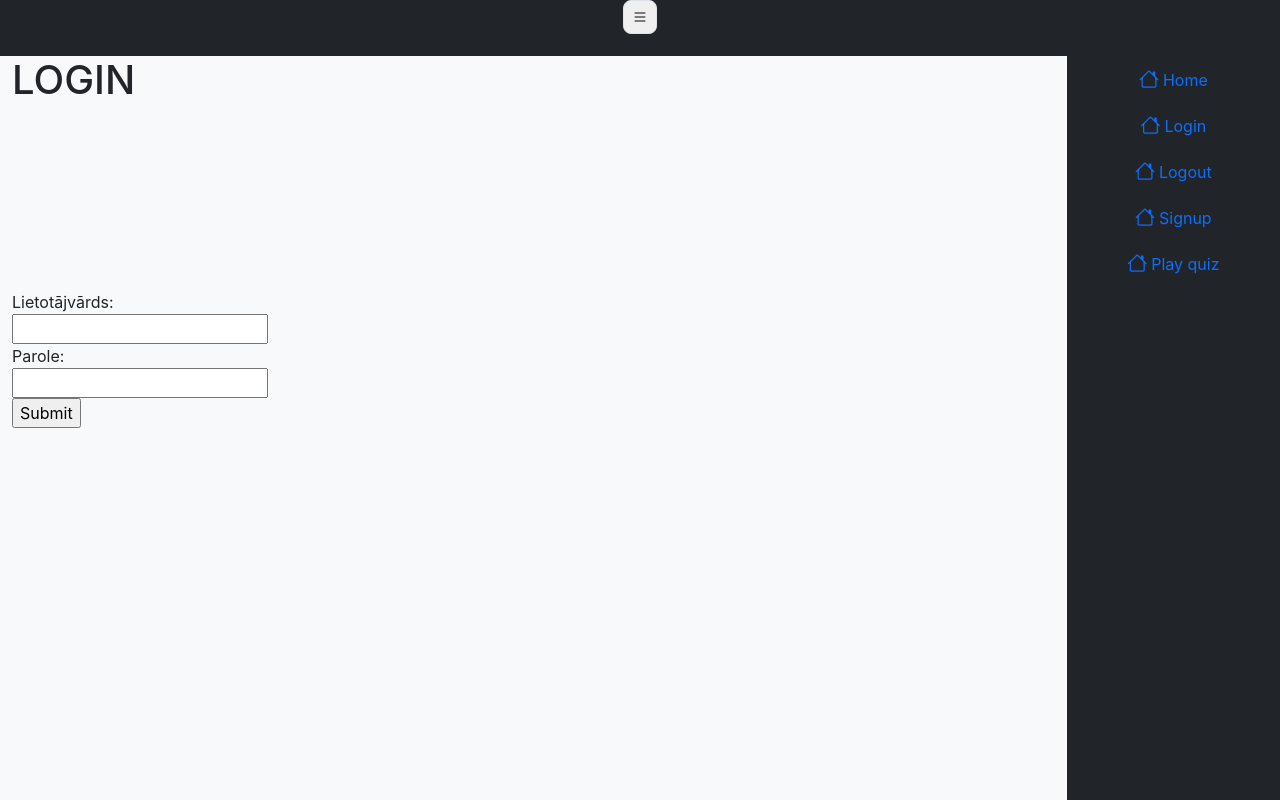
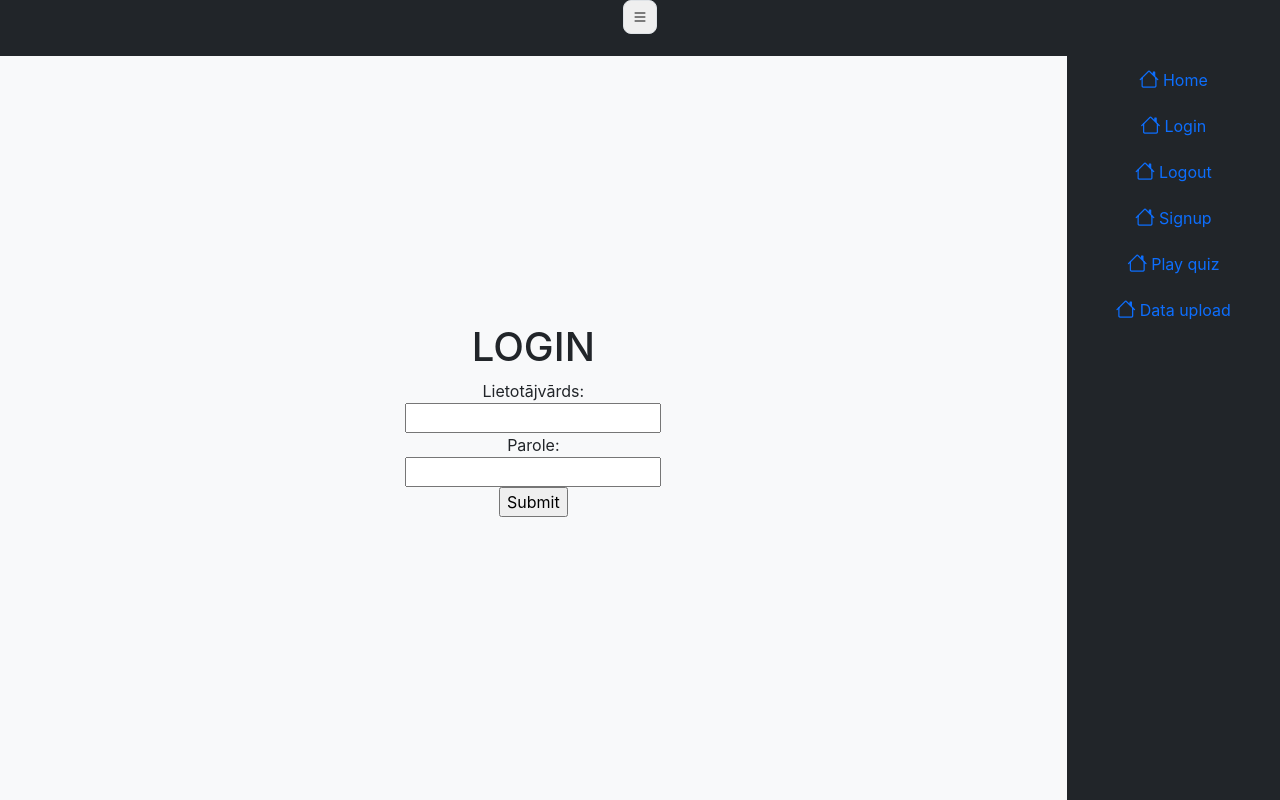
Before and after one commit to snake2205/kultorina, a React (Create React App) app in the folder frontend/: page /login in a window 1280 px wide. Built offline with nearby package versions, Linux system fonts and the light colour scheme; no server answers.

Commit message:
endpointi ir securoti, lai zagli bez logina nevar pieklut nekam

```diff
--- a/frontend/src/pages/auth/login.jsx
+++ b/frontend/src/pages/auth/login.jsx
@@ -1,10 +1,12 @@
 import Login_Form from "../components/forms/login_form";
 function Login() {
     return (
-        <>
-        <h1>LOGIN</h1>
-        <Login_Form />
-        </>
+        <div className="flex-row flex-grow-1 my-auto text-center">
+            <div className="col-12 flex-grow-1">
+                <h1>LOGIN</h1>
+                <Login_Form />
+            </div>
+        </div>
     );
 }
 
--- a/frontend/src/pages/auth/signup.jsx
+++ b/frontend/src/pages/auth/signup.jsx
@@ -1,10 +1,12 @@
 import Signup_Form from "../components/forms/signup_form";
 function Signup() {
     return (
-        <>
-        <h1>SIGNUP</h1>
-        <Signup_Form />
-        </>
+        <div className="flex-row flex-grow-1 my-auto text-center">
+            <div className="col-12 flex-grow-1">
+                <h1>SIGNUP</h1>
+                <Signup_Form />
+            </div>
+        </div>
     );
 }
 
--- a/frontend/src/pages/components/design/Sidebar.jsx
+++ b/frontend/src/pages/components/design/Sidebar.jsx
@@ -76,7 +76,12 @@ function Links() {
             <a href="/make_quiz" className="nav-link text-truncate">
                 <i className="fs-5 bi-house"></i><span className="ms-1 d-inline">Play quiz</span>
             </a>
-            </div>
+        </div>
+        <div className="row p-2">
+            <a href="/data_upload" className="nav-link text-truncate">
+                <i className="fs-5 bi-house"></i><span className="ms-1 d-inline">Data upload</span>
+            </a>
+        </div>
         </>
     );
 }
--- a/frontend/src/pages/components/design/navbar.jsx
+++ b/frontend/src/pages/components/design/navbar.jsx
@@ -14,10 +14,8 @@ function NavBar() {
                 </div>
             </div>
             <div className="row flex-grow-1" style={{ maxHeight: "93%" }}>
-                <div className="col-12 col-sm-10 overflow-auto bg-light h-100 d-flex">
-                <div className="row flex-row flex-grow-1">
+                <div className="col-12 col-sm-10 overflow-auto bg-light d-flex h-100">
                     <Outlet />
-                    </div>
                     </div>
                 <Sidebar />
             </div>
--- a/frontend/src/pages/components/forms/data_upload_form.jsx
+++ b/frontend/src/pages/components/forms/data_upload_form.jsx
@@ -18,7 +18,7 @@ function Data_Upload_Form() {
         payload.append(`categories`, data.categories[0]); {/* pievieno payload datus no formas */ }
         payload.append(`field`, data.field);
         payload.append(`data`, data.data[0]);
-        axios.post("http://127.0.0.1:8000/admin/data_upload", payload)
+        axios.post("http://127.0.0.1:8000/admin/data_upload", payload, { headers:  token  } )
             .then((res) => { setError(res.data.detail);})
             .catch((err) => {
                 setError(return_error(err));
--- a/frontend/src/pages/components/forms/make_quiz_form.jsx
+++ b/frontend/src/pages/components/forms/make_quiz_form.jsx
@@ -10,6 +10,7 @@ function Make_Quiz_Form() {
     const FotoQ = ["lokācija", "gadskaitļi", "Karte", "ātrums"];
     const AudioQ = ["komponists", "nosaukums", "gadskaitlis"];
     const [redirect, setRedirect] = useState();
+    const { token, setToken } = useToken();
 
     let options = null;
     let type = null;
@@ -48,7 +49,7 @@ function Make_Quiz_Form() {
         const payload = new FormData();
         payload.append("field", data.map((e) => e.field));
         payload.append("question", data.map((e) => e.question));
-        axios.post("http://127.0.0.1:8000/quiz/make_quiz", payload)
+        axios.post("http://127.0.0.1:8000/quiz/make_quiz", payload, { headers: token })
             .then((res) => {
                 data.forEach((e, i) => {
                     e.quest = res.data[i];
@@ -69,7 +70,7 @@ function Make_Quiz_Form() {
         })
         var arr = JSON.stringify(arr);
         payload.append("data", arr);
-        axios.post("http://127.0.0.1:8000/quiz/start_quiz", payload)
+        axios.post("http://127.0.0.1:8000/quiz/start_quiz", payload, { headers: token })
             .then((res) => {
                 setRedirect(<Navigate to="ws" state={{ id: res.data }} />);
             })
--- a/frontend/src/pages/components/forms/question_form.jsx
+++ b/frontend/src/pages/components/forms/question_form.jsx
@@ -1,6 +1,7 @@
 import React from "react";
 import { useState, useEffect } from "react";
 import axios from "axios";
+import { useToken } from "../hooks/useToken";
 
 function Question_Form({ inputField, index, changeInputField, removeInputField }) {
     const [selected, setSelected] = useState();
@@ -78,11 +79,12 @@ function NotActiveQuestion({ inputField, index, changeSelectOptionHandler, handl
 }
 
 function ActiveQuestion({inputField, index, changeSelectOptionHandler, handleFormChange, removeInputField, changeInputField}) {
+    const { token, setToken } = useToken();
     const refresh = (index) => {
         const payload = new FormData();
         payload.append("field", inputField.field);
         payload.append("question", inputField.question);
-        axios.post("http://127.0.0.1:8000/quiz/make_quiz", payload)
+        axios.post("http://127.0.0.1:8000/quiz/make_quiz", payload, { headers: token })
             .then((res) => {
                 inputField.quest = res.data[0];
                 inputField.activated = true;
@@ -95,7 +97,7 @@ function ActiveQuestion({inputField, index, changeSelectOptionHandler, handleFor
         const payload = new FormData();
         payload.append("field", inputField.field);
         payload.append("id", inputField.quest.id);
-        axios.post("http://127.0.0.1:8000/quiz/report_question", payload)
+        axios.post("http://127.0.0.1:8000/quiz/report_question", payload, { headers: token })
             .then((res) => {
                 console.log(res);
                 //forceUpdate();
--- a/frontend/src/pages/components/hooks/useToken.js
+++ b/frontend/src/pages/components/hooks/useToken.js
@@ -7,14 +7,14 @@ export function useToken() {
             return false;
         } else {
             const userToken = JSON.parse(tokenString);
-            return userToken;
+            return { 'Authorization': userToken.Authorization };
         }
     };
 
     const [ token, setToken, destroyToken ] = useState(getToken());
 
     const saveToken = userToken => {
-        sessionStorage.setItem('token', JSON.stringify(userToken));
+        sessionStorage.setItem('token', JSON.stringify({Authorization:"Bearer "+userToken.access_token}));
         setToken(userToken.token);
     };
 
--- a/frontend/src/pages/components/token_check.jsx
+++ /dev/null
@@ -1,12 +0,0 @@
-import { useToken } from "./hooks/useToken";
-import { Navigate } from "react-router-dom";
-
-export default function TokenCheck(){
-    const { token, setToken } = useToken({});
-
-    if (token == false) {
-        return <Navigate to="/login" />
-    } else {
-        return <></>
-    }
-}
--- a/frontend/src/pages/home.jsx
+++ b/frontend/src/pages/home.jsx
@@ -1,5 +1,3 @@
-import TokenCheck from "./components/token_check";
-
 function Home() {
     return (
         <>
```
Also changed, not shown: 2 other files (tests, documents, lock files or other folders).
